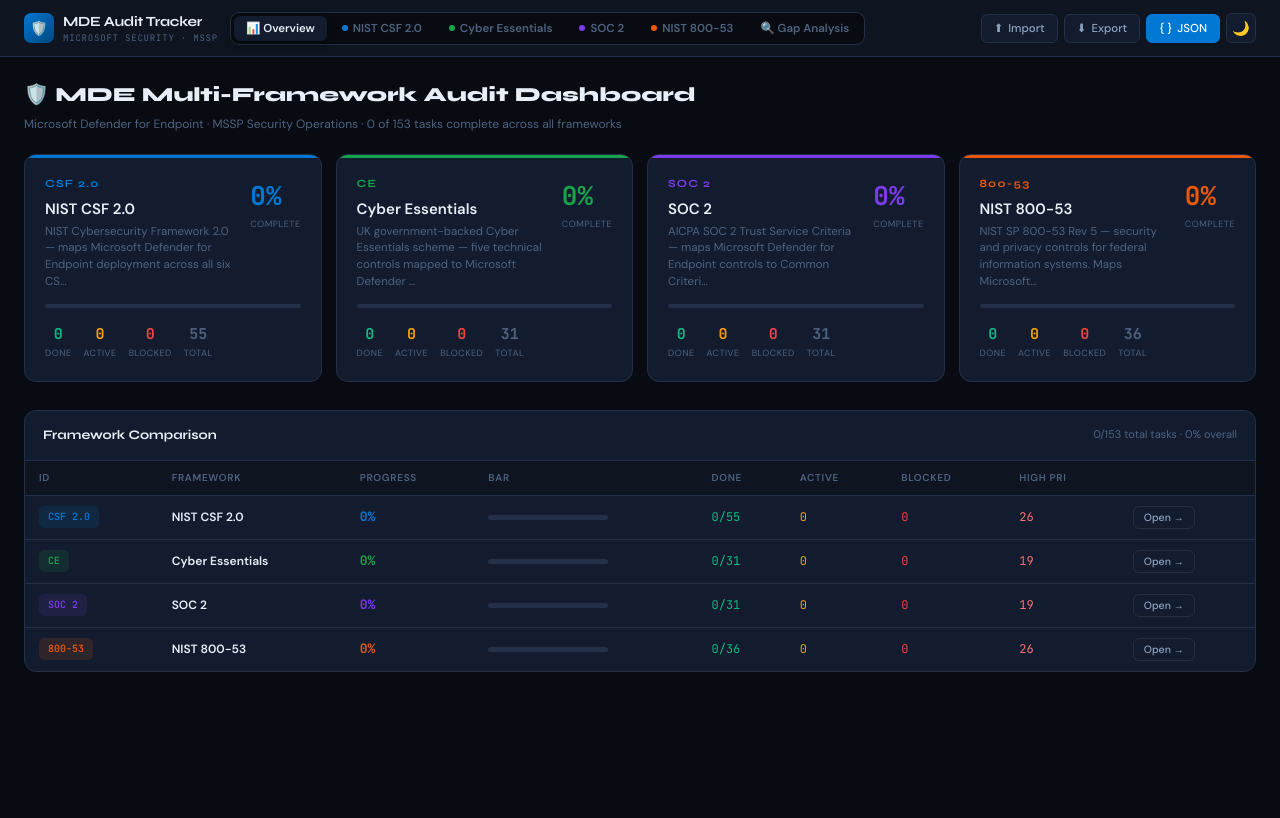
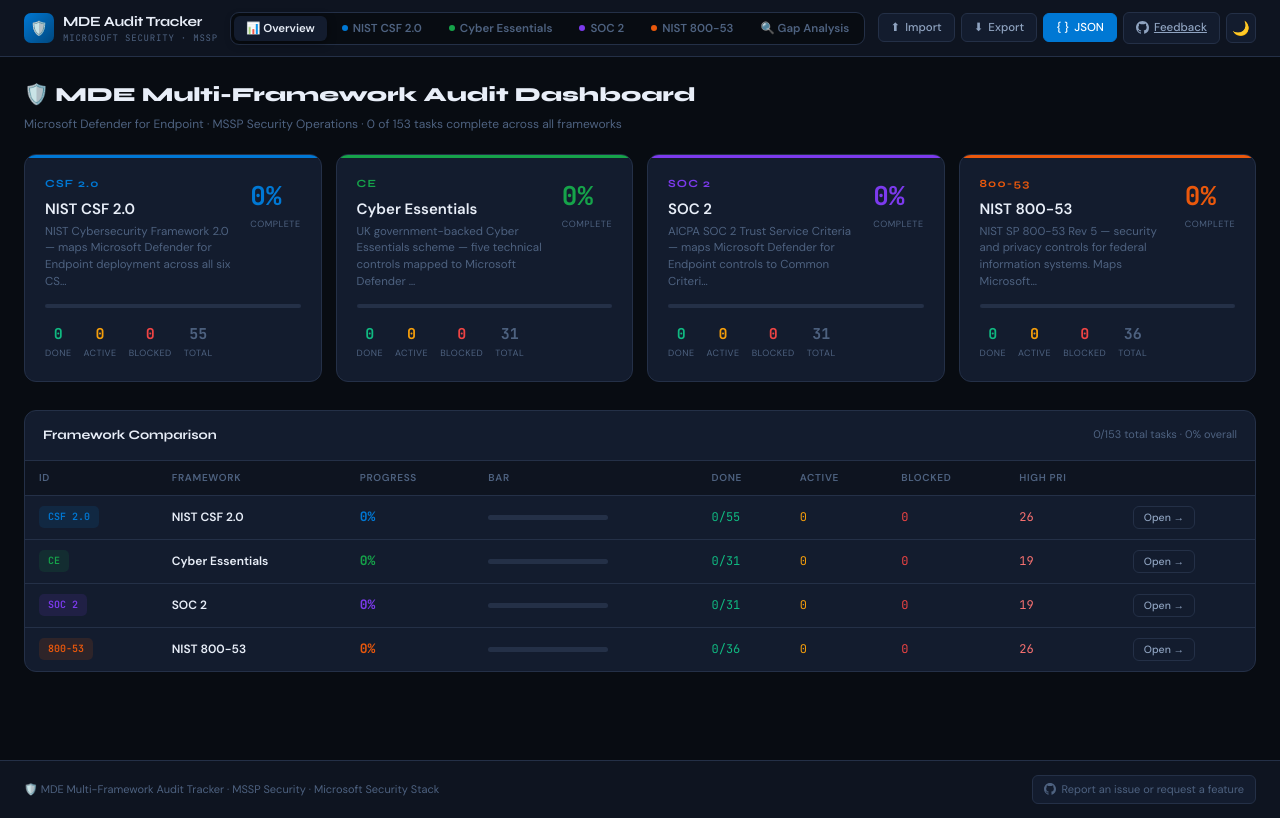
Before and after one commit to josamontiel/MDE-Multi-Framework-Dashboard, a plain HTML site: page index.html in a window 1280 px wide. Drawn offline with Linux system fonts and the light colour scheme.

Commit message:
Add feedback link to GitHub in index.html

```diff
--- a/index.html
+++ b/index.html
@@ -650,6 +650,10 @@
       <button class="btn" onclick="openImport()" title="Upload config for gap analysis">⬆ <span class="btn-label">Import</span></button>
       <button class="btn" onclick="openExport()">⬇ <span class="btn-label">Export</span></button>
       <button class="btn btn-accent" id="jsonBtn" onclick="openJSON()">{ } <span class="btn-label">JSON</span></button>
+      <a class="btn" href="https://github.com/josamontiel/MDE-Multi-Framework-Dashboard/issues" target="_blank" rel="noopener noreferrer" title="Report an issue or request a feature on GitHub">
+        <svg width="13" height="13" viewBox="0 0 24 24" fill="currentColor" style="flex-shrink:0"><path d="M12 0C5.37 0 0 5.37 0 12c0 5.31 3.435 9.795 8.205 11.385.6.105.825-.255.825-.57 0-.285-.015-1.23-.015-2.235-3.015.555-3.795-.735-4.035-1.41-.135-.345-.72-1.41-1.23-1.695-.42-.225-1.02-.78-.015-.795.945-.015 1.62.87 1.845 1.23 1.08 1.815 2.805 1.305 3.495.99.105-.78.42-1.305.765-1.605-2.67-.3-5.46-1.335-5.46-5.925 0-1.305.465-2.385 1.23-3.225-.12-.3-.54-1.53.12-3.18 0 0 1.005-.315 3.3 1.23.96-.27 1.98-.405 3-.405s2.04.135 3 .405c2.295-1.56 3.3-1.23 3.3-1.23.66 1.65.24 2.88.12 3.18.765.84 1.23 1.905 1.23 3.225 0 4.605-2.805 5.625-5.475 5.925.435.375.81 1.095.81 2.22 0 1.605-.015 2.895-.015 3.3 0 .315.225.69.825.57A12.02 12.02 0 0 0 24 12c0-6.63-5.37-12-12-12z"/></svg>
+        <span class="btn-label">Feedback</span>
+      </a>
       <button class="btn btn-icon" id="themeBtn" onclick="toggleTheme()">🌙</button>
     </div>
   </div>
@@ -2264,5 +2268,25 @@
 renderSwitcher();
 renderMain();
 </script>
+<footer style="
+  border-top:1px solid var(--border);
+  background:var(--bg1);
+  padding:14px 24px;
+  display:flex;align-items:center;justify-content:space-between;
+  gap:12px;flex-wrap:wrap;
+  font-size:11px;color:var(--t3);
+">
+  <span>🛡️ MDE Multi-Framework Audit Tracker · MSSP Security · Microsoft Security Stack</span>
+  <a href="https://github.com/josamontiel/MDE-Multi-Framework-Dashboard/issues"
+     target="_blank" rel="noopener noreferrer"
+     style="display:inline-flex;align-items:center;gap:6px;color:var(--t3);text-decoration:none;
+            border:1px solid var(--border);border-radius:6px;padding:5px 11px;
+            transition:all .18s;background:var(--bg2);"
+     onmouseover="this.style.borderColor='var(--fw-color,#0078D4)';this.style.color='var(--t1)'"
+     onmouseout="this.style.borderColor='var(--border)';this.style.color='var(--t3)'">
+    <svg width="12" height="12" viewBox="0 0 24 24" fill="currentColor"><path d="M12 0C5.37 0 0 5.37 0 12c0 5.31 3.435 9.795 8.205 11.385.6.105.825-.255.825-.57 0-.285-.015-1.23-.015-2.235-3.015.555-3.795-.735-4.035-1.41-.135-.345-.72-1.41-1.23-1.695-.42-.225-1.02-.78-.015-.795.945-.015 1.62.87 1.845 1.23 1.08 1.815 2.805 1.305 3.495.99.105-.78.42-1.305.765-1.605-2.67-.3-5.46-1.335-5.46-5.925 0-1.305.465-2.385 1.23-3.225-.12-.3-.54-1.53.12-3.18 0 0 1.005-.315 3.3 1.23.96-.27 1.98-.405 3-.405s2.04.135 3 .405c2.295-1.56 3.3-1.23 3.3-1.23.66 1.65.24 2.88.12 3.18.765.84 1.23 1.905 1.23 3.225 0 4.605-2.805 5.625-5.475 5.925.435.375.81 1.095.81 2.22 0 1.605-.015 2.895-.015 3.3 0 .315.225.69.825.57A12.02 12.02 0 0 0 24 12c0-6.63-5.37-12-12-12z"/></svg>
+    Report an issue or request a feature
+  </a>
+</footer>
 </body>
 </html>
```
